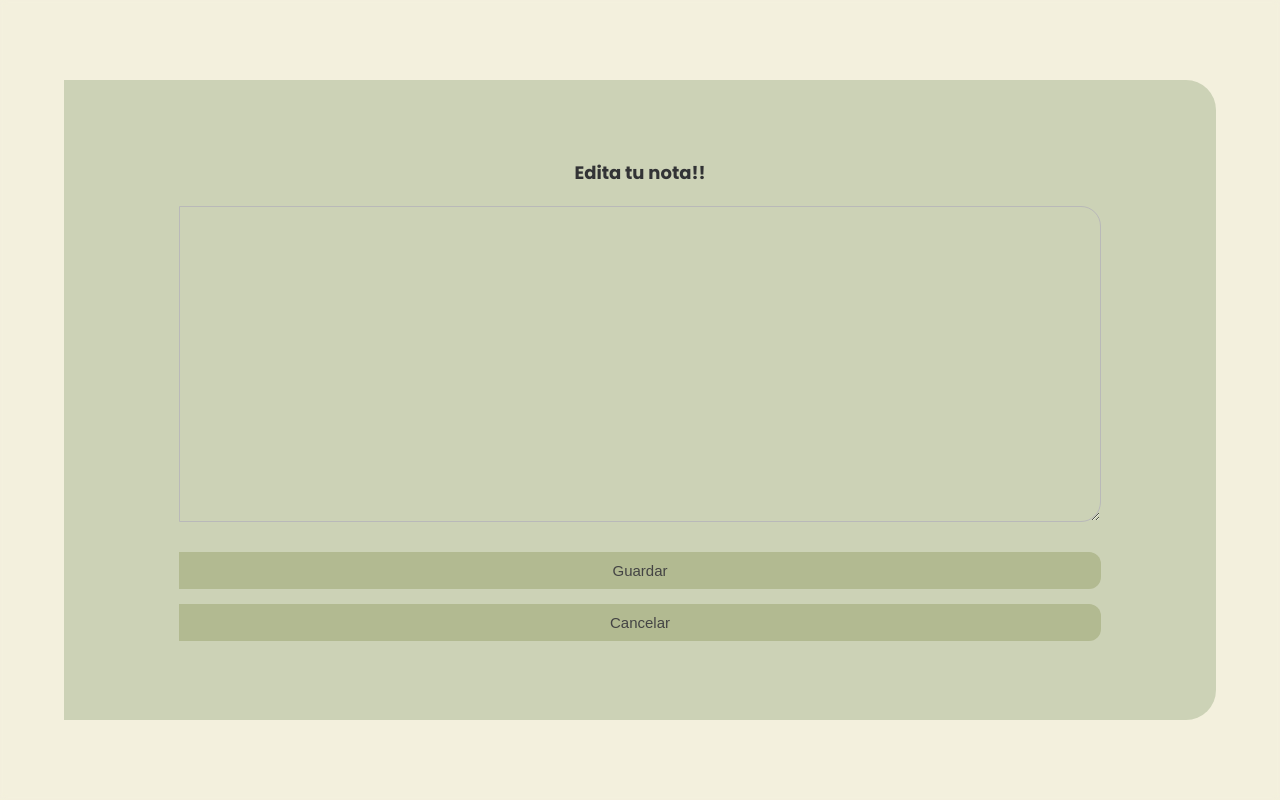
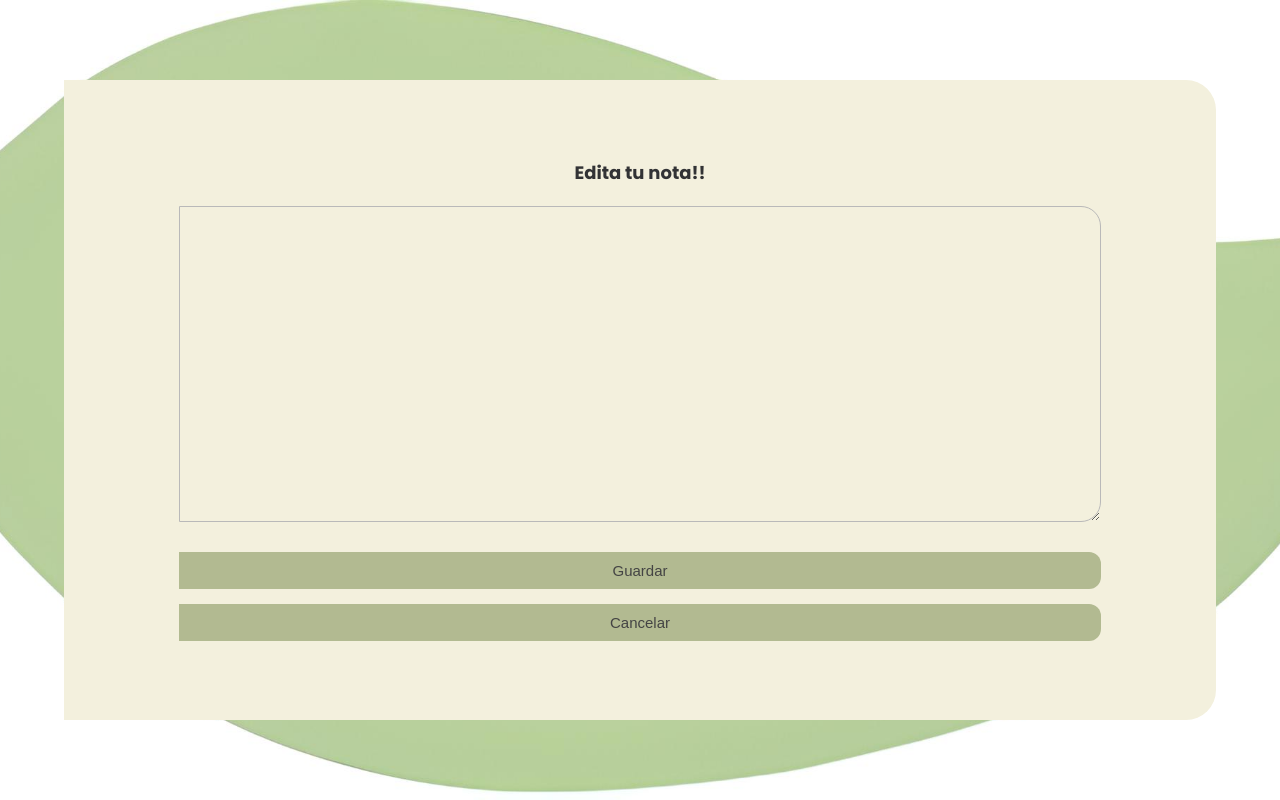
Before and after one commit to hernan1122/notes-frontend, a React (Vite) app: page /edit-note in a window 1280 px wide. Built offline with nearby package versions, Linux system fonts and the light colour scheme.

Commit message:
se modificaron estilos

```diff
--- a/src/styles/EditNote.css
+++ b/src/styles/EditNote.css
@@ -1,18 +1,18 @@
 .EditNote {
   width: 100%;
   height: 100vh;
-  position: absolute;
-  top: 0;
+  background: url('../images/background-form.png');
+  background-position: center;
+  background-size: cover;
+  background-repeat: no-repeat;
   display: grid;
   place-items: center;
-  backdrop-filter: blur(3px);
-  z-index: 2;
 }
 .EditNote-container {
   width: 90%;
   height: 80%;
   padding: 20px 0;
-  background-color: #ccd2b6;
+  background: var(--background);
   display: flex;
   flex-direction: column;
   justify-content: center;
```
